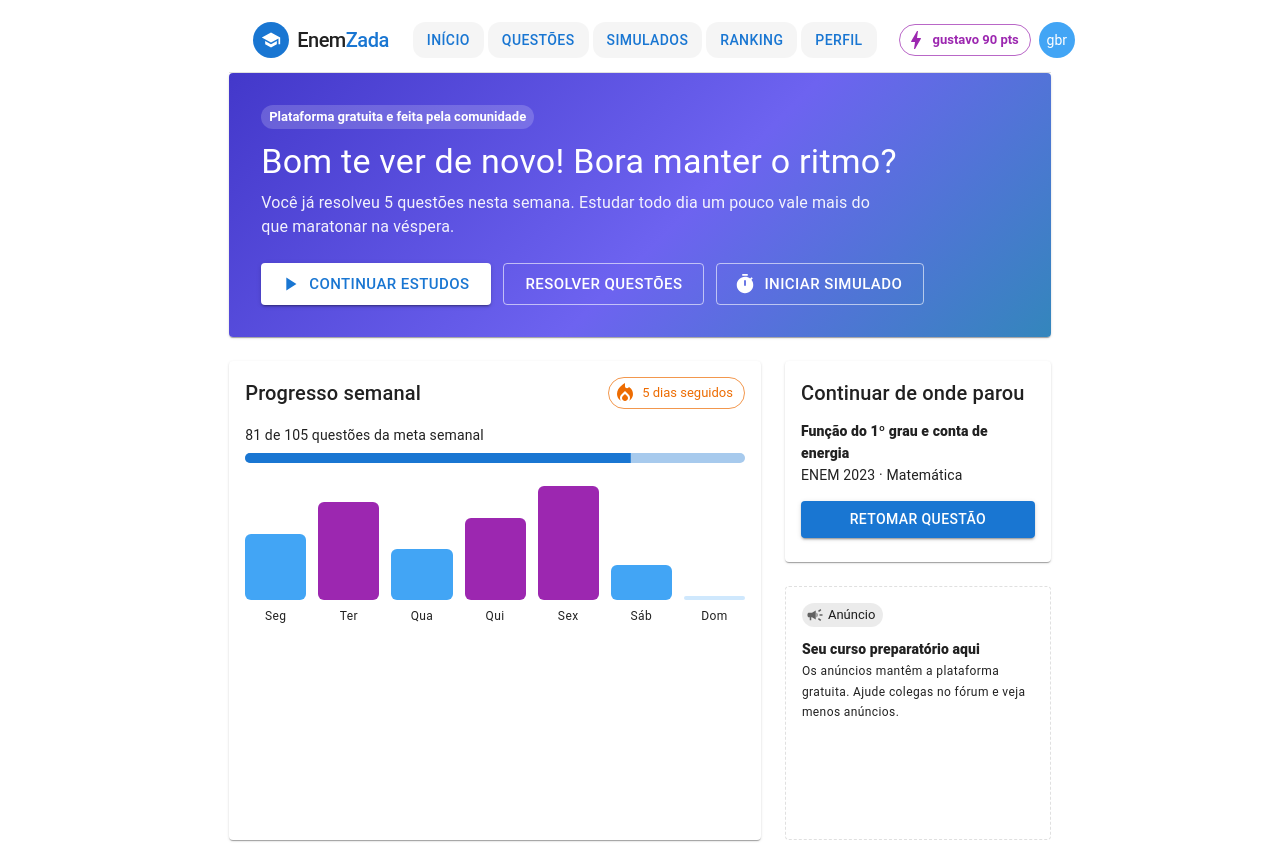
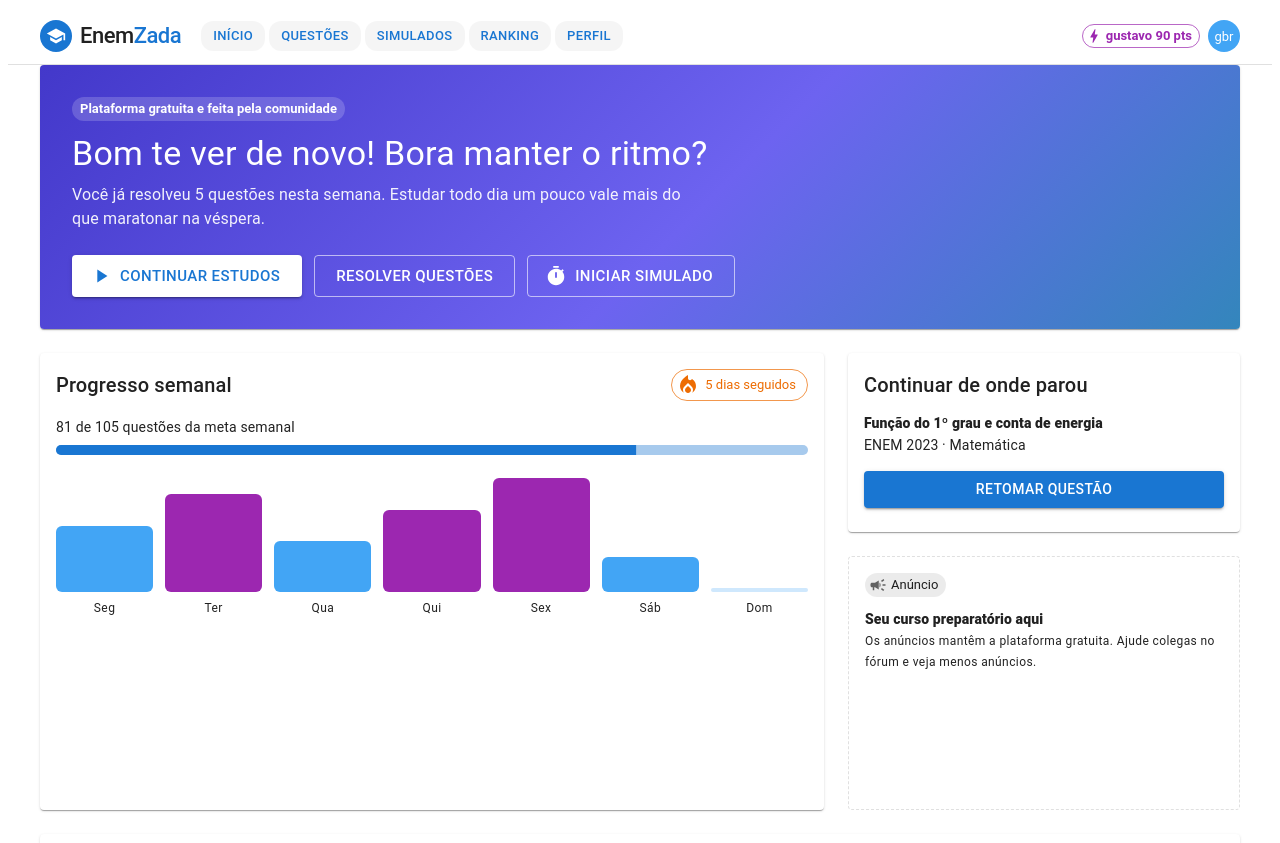
Before and after one commit to grodrigues04/Enemzada, a React (Vite) app in the folder frontend/: page / in a window 1280 px wide. Shown: the top 843 px of the page. Built offline with nearby package versions, Linux system fonts and the light colour scheme.

Commit message:
feat: responsiveness fix

```diff
--- a/frontend/src/App.jsx
+++ b/frontend/src/App.jsx
@@ -18,16 +18,6 @@ function App() {
 					minHeight: '100vh'
 				}}
 			>
-				<Box
-					sx={{
-						width: '65%',
-						maxWidth: '1400px',
-						margin: '0 auto',
-						flex: 1,
-						display: 'flex',
-						flexDirection: 'column'
-					}}
-				>
 				<NavBar />
 
 				<Box
@@ -35,7 +25,13 @@ function App() {
 					sx={{
 						flex: 1,
 						minHeight: 0,
-							pb: 4
+						width: '100%',
+						maxWidth: 1200,
+						mx: 'auto',
+						px: { xs: 2, sm: 3, md: 4 },
+						pb: { xs: 3, md: 4 },
+						display: 'flex',
+						flexDirection: 'column'
 					}}
 				>
 					<Routes>
@@ -69,7 +65,7 @@ function App() {
 						/>
 					</Routes>
 				</Box>
-				</Box>
+
 				<Footer />
 			</Box>
 		</BrowserRouter>
--- a/frontend/src/components/Questions/individualQuestion/Alternativa.jsx
+++ b/frontend/src/components/Questions/individualQuestion/Alternativa.jsx
@@ -160,7 +160,6 @@ export default function Alternativas({ id }) {
 			selecionada.value = null;
 			try {
 				const { data } = await axios.get(`https://api.enem.dev/v1/exams/${ano}/questions/${indice}`);
-				console.log('Data', data);
 				if (ativo) questao.value = data;
 			} catch {
 				if (ativo) erro.value = 'Não foi possível carregar esta questão. Tente novamente em instantes.';
--- a/frontend/src/components/core/footer.jsx
+++ b/frontend/src/components/core/footer.jsx
@@ -24,11 +24,13 @@ export default function Footer() {
 		>
 			<Container
 				maxWidth="lg"
+				disableGutters
 				sx={{
 					height: '100%',
 					display: 'flex',
 					alignItems: 'center',
-					py: 0
+					py: 0,
+					px: { xs: 2, sm: 3, md: 4 }
 				}}
 			>
 				<Box sx={{ display: 'flex', flexDirection: 'column', justifyContent: 'center', gap: 0.25 }}>
--- a/frontend/src/components/core/navBar.jsx
+++ b/frontend/src/components/core/navBar.jsx
@@ -35,19 +35,28 @@ export default function NavBar() {
 			elevation={0}
 			sx={{ borderBottom: '1px solid', borderColor: 'divider', bgcolor: 'background.paper' }}
 		>
-			<Toolbar sx={{ gap: 1, maxWidth: 1200, width: '100%', mx: 'auto', px: { xs: 2, md: 3 } }}>
+			<Toolbar
+				sx={{
+					gap: 1,
+					minHeight: { xs: 52, md: 56 },
+					maxWidth: 1200,
+					width: '100%',
+					mx: 'auto',
+					px: { xs: 2, sm: 3, md: 4 }
+				}}
+			>
 				<Box
 					// component={Link}
 					to="/"
-					sx={{ display: 'flex', alignItems: 'center', gap: 1, textDecoration: 'none', mr: 2 }}
+					sx={{ display: 'flex', alignItems: 'center', gap: 1, textDecoration: 'none', mr: 1.5, flexShrink: 0 }}
 					aria-label="ENENZADA"
 				>
-					<Avatar sx={{ bgcolor: 'primary.main', width: 36, height: 36 }}>
+					<Avatar sx={{ bgcolor: 'primary.main', width: 32, height: 32 }}>
 						<SchoolIcon fontSize="small" />
 					</Avatar>
 					<Typography
 						variant="h6"
-						sx={{ color: 'text.primary', letterSpacing: -0.5 }}
+						sx={{ color: 'text.primary', letterSpacing: -0.5, fontSize: { xs: 20, md: 22 }, whiteSpace: 'nowrap' }}
 					>
 						Enem
 						<Box
@@ -61,17 +70,23 @@ export default function NavBar() {
 
 				<Box
 					component="nav"
-					sx={{ display: { xs: 'none', md: 'flex' }, gap: 0.5, flexGrow: 1 }}
+					sx={{ display: { xs: 'none', md: 'flex' }, gap: 0.5, flexGrow: 1, minWidth: 0 }}
 				>
 					{pages.map((l) => (
-						<Link to={l.to}>
+						<Link
+							key={l.to}
+							to={l.to}
+						>
 							<Button
 								to={l.to}
+								size="small"
 								sx={{
 									color: 'primary.main',
 									bgcolor: 'action.hover',
-									px: 1.75,
-									borderRadius: 3
+									px: 1.5,
+									py: 0.5,
+									borderRadius: 3,
+									whiteSpace: 'nowrap'
 								}}
 							>
 								{l.rotulo}
@@ -86,18 +101,27 @@ export default function NavBar() {
 					icon={<BoltIcon />}
 					color="secondary"
 					variant="outlined"
+					size="small"
 					label={`gustavo 90 pts`}
-					sx={{ fontWeight: 700 }}
+					sx={{ fontWeight: 700, display: { xs: 'none', sm: 'inline-flex' }, flexShrink: 0 }}
 				/>
 				<Avatar
 					to="/perfil"
-					sx={{ bgcolor: 'primary.light', width: 36, height: 36, fontSize: 14, textDecoration: 'none' }}
+					sx={{
+						bgcolor: 'primary.light',
+						width: 32,
+						height: 32,
+						fontSize: 13,
+						textDecoration: 'none',
+						display: { xs: 'none', md: 'inline-flex' }
+					}}
 				>
 					gbr
 				</Avatar>
 
 				<IconButton
 					onClick={() => aberto.value = true}
+					size="small"
 					sx={{ display: { md: 'none' } }}
 					aria-label="Abrir menu de navegação"
 				>
```
Lines whose indentation alone changed are shown as unchanged.
